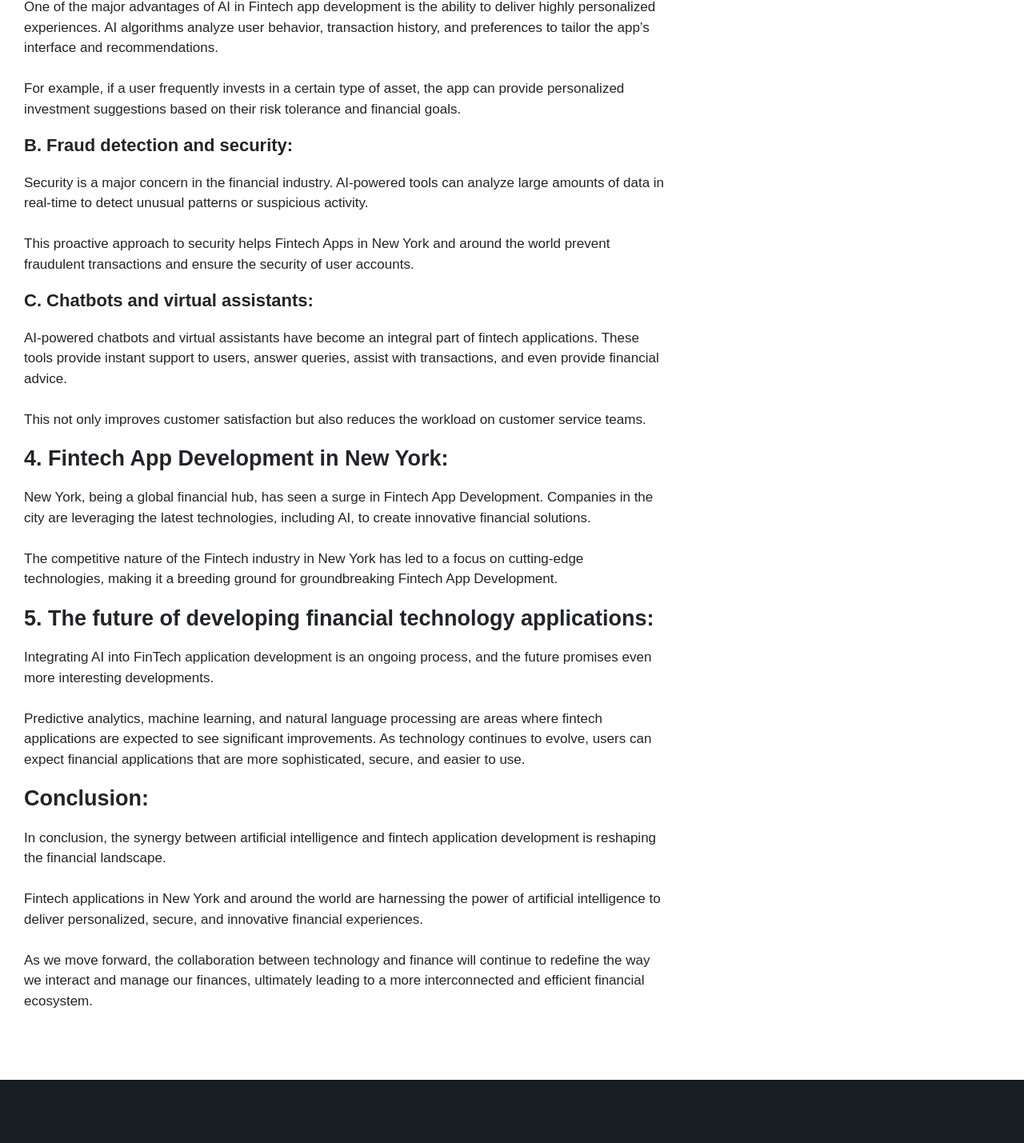
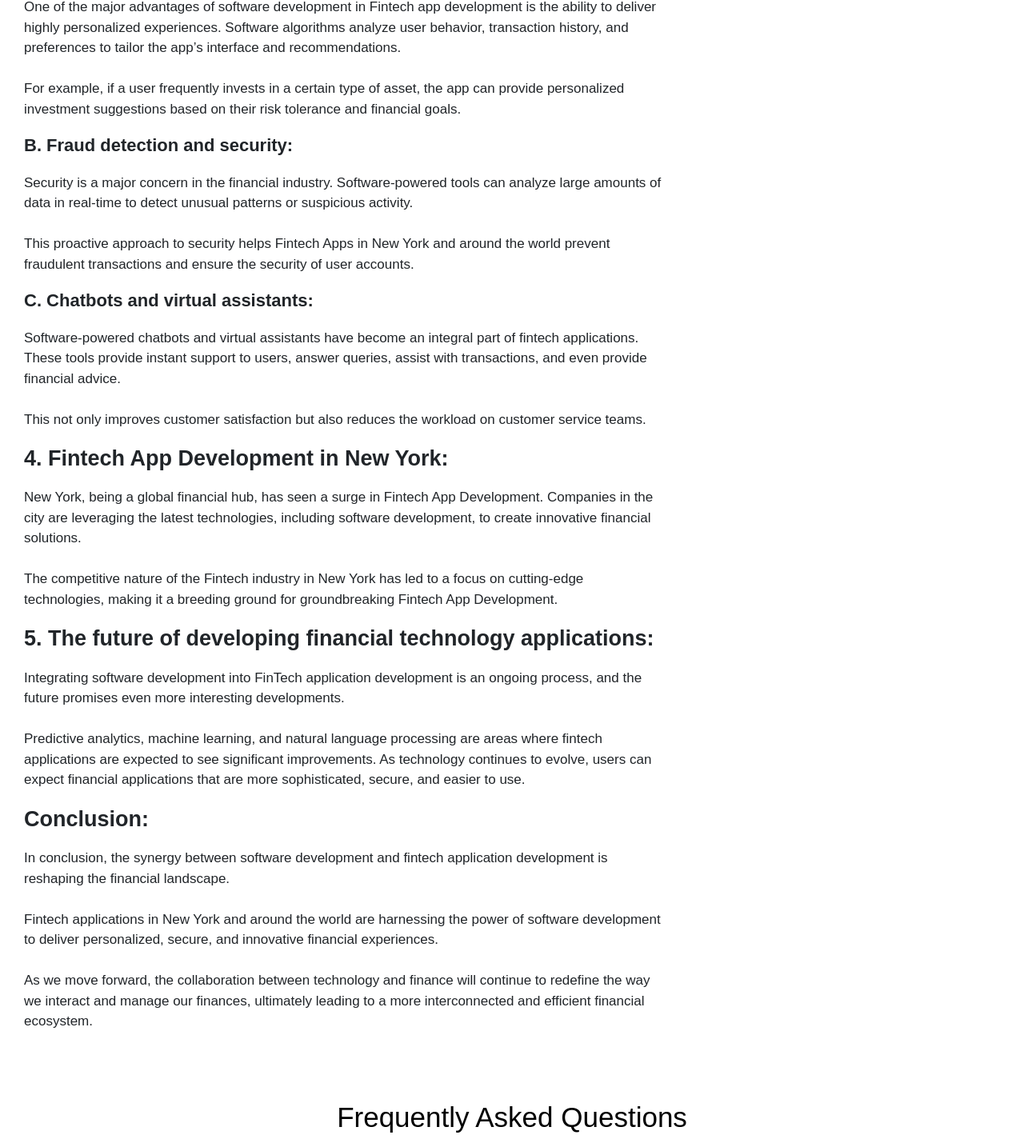
Before and after one commit to experttDeveloper/ProjectBrandclever, a React (Create React App) app: page /blog/1 in a window 1280 px wide. Shown: the part 1325-2754 px from the top of the page at 80% size. Built offline with nearby package versions, Linux system fonts and the light colour scheme.

Commit message:
update meta title amnd meta description

```diff
--- a/src/pages/About.js
+++ b/src/pages/About.js
@@ -7,6 +7,7 @@ import JoinTeam from '../components/JoinTeam';
 import TopHeader from '../components/TopHeader';
 import { Container } from 'react-bootstrap';
 import MetaTitleDes from '../components/MetaTitleDes';
+import { Helmet } from 'react-helmet';
 
 
 
@@ -23,9 +24,14 @@ export default class About extends Component {
 
     //const bannerImage = process.env.PUBLIC_URL + '/images/banner/about.png';
 
+    const canonicalUrl = "https://brandclever.in/about"
+
     return (
       <>
-      <MetaTitleDes title={"BrandClever - Leading IT Service Provider In India"} description={"To Know More. How we different from others. We aim to provide ideal solutions to our clients using the latest innovative technology strategies."} />
+        <Helmet>
+          <link rel="canonical" href={canonicalUrl} />
+        </Helmet>
+        <MetaTitleDes title={"BrandClever - Leading IT Service Provider In India"} description={"To Know More. How we different from others. We aim to provide ideal solutions to our clients using the latest innovative technology strategies."} />
 
         <TopHeader title="About us" description="Brandclever a premier fast growing company in India is committed
                     to hepling business become more adaptive competitive & profitable. We
--- a/src/pages/BlogDetail.jsx
+++ b/src/pages/BlogDetail.jsx
@@ -30,47 +30,83 @@ export default function BlogDetail() {
                             <Col md={8}>
                                 <div className='one_side_text_inner_blog'>
                                     <h3>Introduction:</h3>
-                                    <p>Artificial intelligence (AI) integration has emerged as a game-changer in the ever-evolving fintech landscape. <b> Fintech app development</b> is witnessing a major transformation, with AI playing a pivotal role in improving user experiences. <br/> <br/> This blog explores the profound impact of AI on Fintech app development, focusing on <b> Fintech app development</b> in New York and key players in the industry.</p>
+                                    <p>Software development has emerged as a game-changer in the ever-evolving fintech landscape. <b>Fintech app development</b> is witnessing a major transformation, with software development playing a pivotal role in improving user experiences. <br /> <br /> This blog explores the profound impact of software development on Fintech app development, focusing on <b>Fintech app development</b> in New York and key players in the industry.</p>
                                     <h3>1. The emergence of financial technology and the need for innovation:</h3>
-                                    <p>The financial industry has witnessed a paradigm shift with the advent of financial technology. Traditional banking methods are being challenged by innovative solutions that leverage technology to deliver financial services that are faster, more efficient, and easier to use. <br/> <br/>
+                                    <p>The financial industry has witnessed a paradigm shift with the advent of financial technology. Traditional banking methods are being challenged by innovative solutions that leverage technology to deliver financial services that are faster, more efficient, and easier to use. <br /> <br />
                                         FinTech companies are at the forefront of this revolution, constantly looking for ways to improve their applications and deliver unparalleled experiences to users.</p>
                                     <h3>2. Understanding FinTech Application Development:</h3>
-                                    <p>Fintech app development involves creating apps that meet different financial needs, such as <i>banking, investments, insurance,</i> etc. These applications aim to simplify complex financial operations, making them accessible to users through their smartphones.<br/> <br/>
-                                    With the growing demand for seamless financial services, <b>Fintech app development</b> companies are turning to AI to stay ahead of the competition.</p>
+                                    <p>Fintech app development involves creating apps that meet different financial needs, such as <i>banking, investments, insurance,</i> etc. These applications aim to simplify complex financial operations, making them accessible to users through their smartphones.<br /> <br />
+                                        With the growing demand for seamless financial services, <b>Fintech app development</b> companies are turning to software development to stay ahead of the competition.</p>
                                     <img src=''></img>
-                                    <h3>3. The role of artificial intelligence in developing financial technology applications:</h3>
+                                    <h3>3. The role of software development in developing financial technology applications:</h3>
                                     <h4>A. Improved customization:</h4>
-                                <p>One of the major advantages of AI in Fintech app development is the ability to deliver highly personalized experiences. AI algorithms analyze user behavior, transaction history, and preferences to tailor the app’s interface and recommendations.<br/> <br/>
+                                    <p>One of the major advantages of software development in Fintech app development is the ability to deliver highly personalized experiences. Software algorithms analyze user behavior, transaction history, and preferences to tailor the app’s interface and recommendations.<br /> <br />
                                         For example, if a user frequently invests in a certain type of asset, the app can provide personalized investment suggestions based on their risk tolerance and financial goals.</p>
 
                                     <h4>B. Fraud detection and security:</h4>
-                                <p>Security is a major concern in the financial industry. AI-powered tools can analyze large amounts of data in real-time to detect unusual patterns or suspicious activity.<br/> <br/>
+                                    <p>Security is a major concern in the financial industry. Software-powered tools can analyze large amounts of data in real-time to detect unusual patterns or suspicious activity.<br /> <br />
                                         This proactive approach to security helps Fintech Apps in New York and around the world prevent fraudulent transactions and ensure the security of user accounts.</p>
 
                                     <h4>C. Chatbots and virtual assistants:</h4>
-                                <p>AI-powered chatbots and virtual assistants have become an integral part of fintech applications. These tools provide instant support to users, answer queries, assist with transactions, and even provide financial advice.<br/> <br/>
+                                    <p>Software-powered chatbots and virtual assistants have become an integral part of fintech applications. These tools provide instant support to users, answer queries, assist with transactions, and even provide financial advice.<br /> <br />
                                         This not only improves customer satisfaction but also reduces the workload on customer service teams.</p>
 
                                     <h3>4. Fintech App Development in New York:</h3>
-                                <p>New York, being a global financial hub, has seen a surge in Fintech App Development. Companies in the city are leveraging the latest technologies, including AI, to create innovative financial solutions.<br/> <br/>
+                                    <p>New York, being a global financial hub, has seen a surge in Fintech App Development. Companies in the city are leveraging the latest technologies, including software development, to create innovative financial solutions.<br /> <br />
                                         The competitive nature of the Fintech industry in New York has led to a focus on cutting-edge technologies, making it a breeding ground for groundbreaking Fintech App Development.</p>
 
                                     <h3>5. The future of developing financial technology applications:</h3>
-                                <p>Integrating AI into FinTech application development is an ongoing process, and the future promises even more interesting developments.<br/> <br/>
+                                    <p>Integrating software development into FinTech application development is an ongoing process, and the future promises even more interesting developments.<br /> <br />
                                         Predictive analytics, machine learning, and natural language processing are areas where fintech applications are expected to see significant improvements. As technology continues to evolve, users can expect financial applications that are more sophisticated, secure, and easier to use.</p>
 
-
                                     <h3>Conclusion:</h3>
-                                <p>In conclusion, the synergy between artificial intelligence and fintech application development is reshaping the financial landscape.<br/> <br/> Fintech applications in New York and around the world are harnessing the power of artificial intelligence to deliver personalized, secure, and innovative financial experiences.<br/> <br/>As we move forward, the collaboration between technology and finance will continue to redefine the way we interact and manage our finances, ultimately leading to a more interconnected and efficient financial ecosystem.
+                                    <p>In conclusion, the synergy between software development and fintech application development is reshaping the financial landscape.<br /> <br /> Fintech applications in New York and around the world are harnessing the power of software development to deliver personalized, secure, and innovative financial experiences.<br /> <br />As we move forward, the collaboration between technology and finance will continue to redefine the way we interact and manage our finances, ultimately leading to a more interconnected and efficient financial ecosystem.
                                     </p>
                                 </div>
+
                             </Col>
                             <Col md={4}>
                                 <div className='blog_detail_form_main'>
-                                     <HireDeveloperForm/>
+                                    <HireDeveloperForm />
                                 </div>
                             </Col>
                         </Row>
+                        <FaqSection
+                            data={[
+                                {
+                                    question: "What makes your web development service unique?",
+                                    answer: "We distinguish ourselves by offering high-quality applications, a transparent development process, and over eleven years of experience working with major companies across a variety of industries."
+                                },
+                                {
+                                    question: "Which technologies do you use in your web development projects?",
+                                    answer: "Our team uses a range of advanced tools and frameworks, including PHP, WordPress, Shopify, Node.js, React.js, and Angular, ensuring each project is tailored to meet specific requirements."
+                                },
+                                {
+                                    question: "How do you ensure seamless integration for e-commerce development?",
+                                    answer: "We create user-friendly online stores that integrate smoothly with your existing technology stack. Our expertise encompasses both full-scale platforms and customized enhancements."
+                                },
+                                {
+                                    question: "Can you describe your approach to web application development?",
+                                    answer: "We handle the entire process, from initial design to ongoing maintenance, ensuring that your web application is secure, scalable, and provides a seamless experience across various devices."
+                                },
+                                {
+                                    question: "What services do you offer for  website development?",
+                                    answer: "We specialize in creating custom  stores, whether from scratch or via migration. Our services include theme development, integrations, and robust security implementation."
+                                },
+                                {
+                                    question: "Why is CMS development important for a successful online presence?",
+                                    answer: "An effective Content Management System (CMS) is critical for organizing website content. We develop and streamline CMS for various types of websites, including informational sites and e-commerce platforms."
+                                },
+                                {
+                                    question: "What is your approach to web app development projects?",
+                                    answer: "We take a strategic approach by understanding your business model, analyzing market trends, and determining optimal product positioning. This allows us to create customized solutions that align with your goals."
+                                },
+                                {
+                                    question: "How do you ensure the quality of your web development projects?",
+                                    answer: "We employ an agile development process with highly skilled teams, overseen by experienced managers. Rigorous testing ensures our solutions are bug-free, reliable, secure, and offer a smooth user experience."
+                                }
+                            ]}
+                        />
                     </div>
                 </Container>
             </div>
```
Lines whose indentation alone changed are shown as unchanged.
